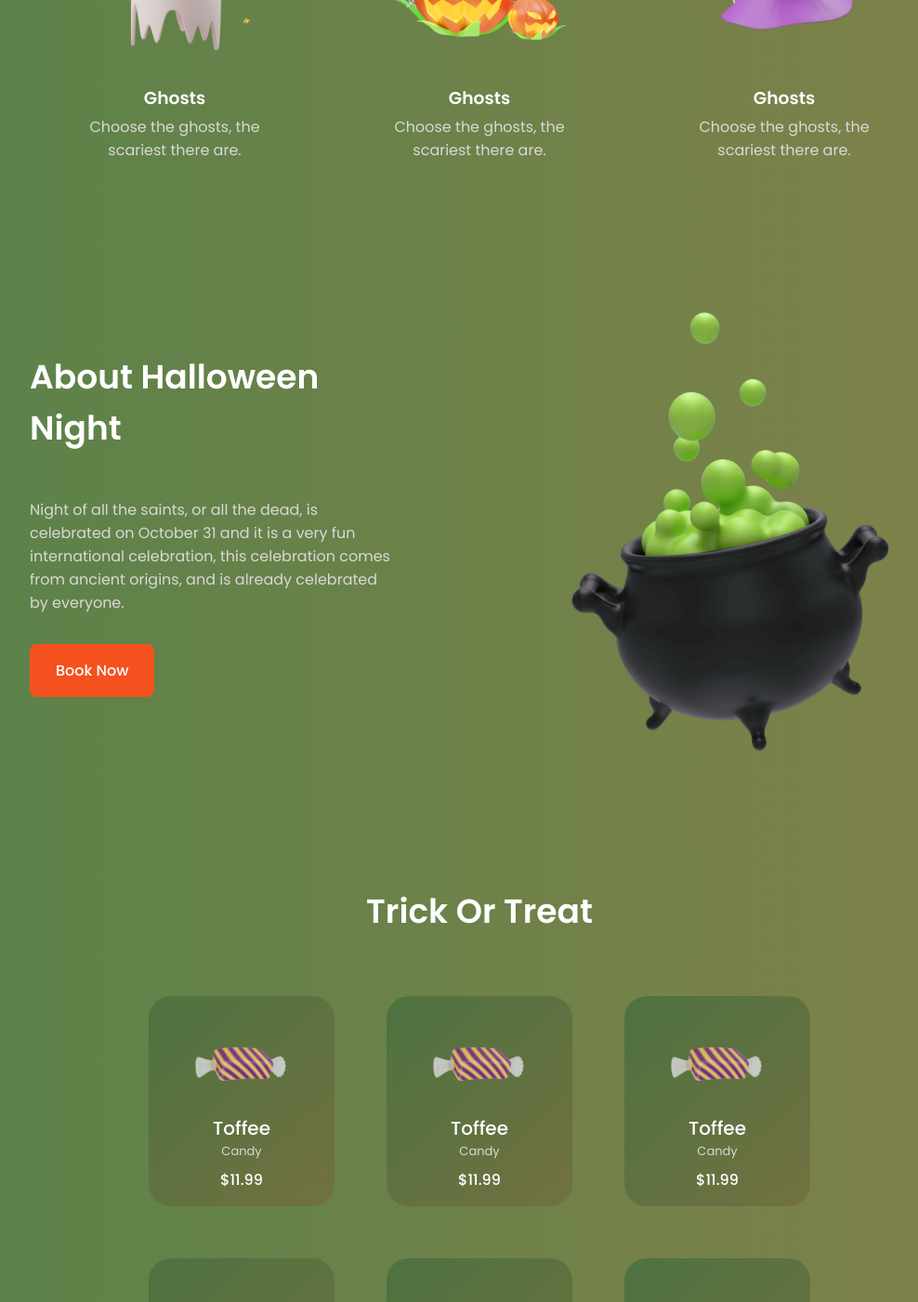
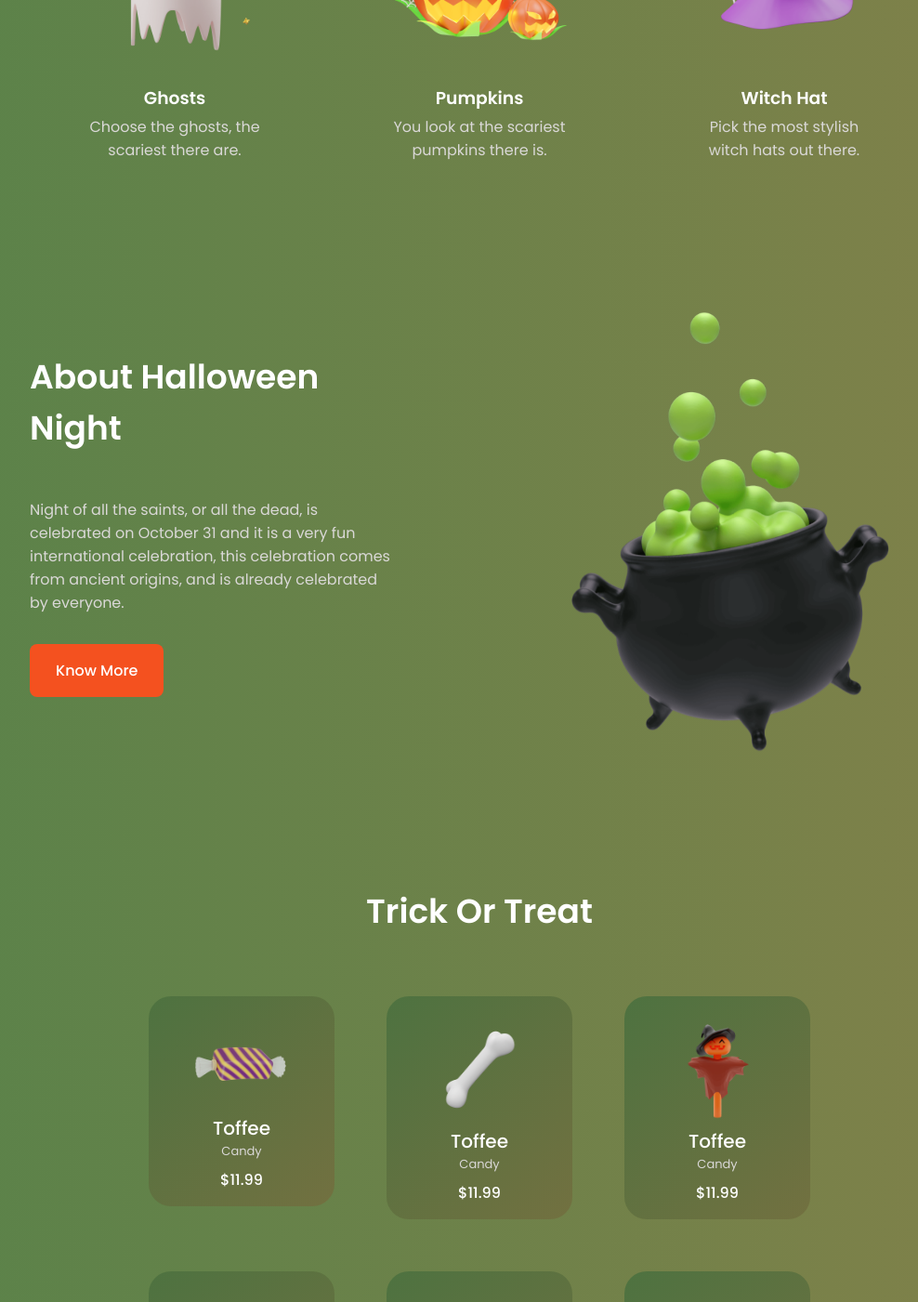
Before and after one commit to muzammilpro/Haloween-Website-in-react.js, a React (Create React App) app: page / in a window 1280 px wide. Shown: the part 1000-2401 px from the top of the page at 93% size, without its empty margins (124-1112 px from the left). Built offline with nearby package versions, Linux system fonts and the light colour scheme.

Commit message:
DO Some Changes

```diff
--- a/src/Pages/HomePage.js
+++ b/src/Pages/HomePage.js
@@ -28,9 +28,9 @@ function HomePage() {
                 <div class="category__container container grid">
 
 
-                    <Cards scr={cardImg1} />
-                    <Cards scr={cardImg2} />
-                    <Cards scr={cardImg3} />
+                    <Cards scr={cardImg1}  title="Ghosts"  description="Choose the ghosts, the scariest there are." />
+                    <Cards scr={cardImg2} title="Pumpkins"  description="You look at the scariest pumpkins there is." />
+                    <Cards scr={cardImg3} title="Witch Hat"  description="Pick the most stylish witch hats out there." />
 
 
                 </div>
--- a/src/components/AboutSection/AboutSection.js
+++ b/src/components/AboutSection/AboutSection.js
@@ -13,7 +13,7 @@ function AboutSection() {
                             very fun international celebration, this celebration comes from ancient origins, and is already
                             celebrated by everyone.
                         </p>
-                        <Button/>
+                        <Button text="Know More" />
                     </div>
 
                     <img src={image} alt="" className="about__img" />
--- a/src/components/Cards/Cards.js
+++ b/src/components/Cards/Cards.js
@@ -1,14 +1,11 @@
-
-import Cardimg from '../../images/category1-img.png'
-
 
 function Cards(props) {
     return (
 
         <div class="category__data">
             <img src={props.scr} alt="" class="category__img" />
-            <h3 class="category__title">Ghosts</h3>
-            <p class="category__description">Choose the ghosts, the scariest there are.</p>
+            <h3 class="category__title">{props.title}</h3>
+            <p class="category__description">{props.description}</p>
         </div>
 
     );
--- a/src/components/DiscountSection/DiscountSection.js
+++ b/src/components/DiscountSection/DiscountSection.js
@@ -8,7 +8,7 @@ export default function DiscountSection() {
                 <div className="discount__container container grid">
                     <div className="discount__data">
                         <h2 className="discount__title">50% Discount <br /> On New Products</h2>
-                        <Button />
+                        <Button  text="Go To New" />
                     </div>
 
                     <img src={Image} alt="" className="discount__img" />
--- a/src/components/NewsLetter/NewsLetter.js
+++ b/src/components/NewsLetter/NewsLetter.js
@@ -13,7 +13,7 @@ export default function NewsLetter() {
                     <form action="" className="newsletter__form">
                         <input type="text" placeholder="Enter your email" className="newsletter__input" />
 
-                        <Button />
+                        <Button  text="Subscription" />
                     </form>
                 </div>
             </section>
--- a/src/components/TrickOrTreatSection/TrickOrTreatSection.js
+++ b/src/components/TrickOrTreatSection/TrickOrTreatSection.js
@@ -1,4 +1,10 @@
 import TrickOrTreatSectionCard from '../TrickOrTreatSectionCard/TrickOrTreatSectionCard'
+import TrickCardImg1 from '../../images/trick-treat1-img.png'
+import TrickCardImg2 from '../../images/trick-treat2-img.png'
+import TrickCardImg3 from '../../images/trick-treat3-img.png'
+import TrickCardImg4 from '../../images/trick-treat4-img.png'
+import TrickCardImg5 from '../../images/trick-treat5-img.png'
+import TrickCardImg6 from '../../images/trick-treat6-img.png'
 
 export default function TrickOrTreatSection() {
   return (
@@ -10,12 +16,12 @@ export default function TrickOrTreatSection() {
 
                 <div class="trick__container container grid">
 
-                    <TrickOrTreatSectionCard/>
-                    <TrickOrTreatSectionCard/>
-                    <TrickOrTreatSectionCard/>
-                    <TrickOrTreatSectionCard/>
-                    <TrickOrTreatSectionCard/>
-                    <TrickOrTreatSectionCard/>
+                    <TrickOrTreatSectionCard  scr={TrickCardImg1} />
+                    <TrickOrTreatSectionCard scr={TrickCardImg2}/>
+                    <TrickOrTreatSectionCard scr={TrickCardImg3} />
+                    <TrickOrTreatSectionCard scr={TrickCardImg4} />
+                    <TrickOrTreatSectionCard scr={TrickCardImg5} />
+                    <TrickOrTreatSectionCard scr={TrickCardImg6} />
 
                 </div>
             </section>
--- a/src/components/TrickOrTreatSectionCard/TrickOrTreatSectionCard.js
+++ b/src/components/TrickOrTreatSectionCard/TrickOrTreatSectionCard.js
@@ -1,10 +1,10 @@
 import image from '../../images/trick-treat1-img.png'
 
-export default function TrickOrTreatSectionCard() {
+export default function TrickOrTreatSectionCard(props) {
   return (
     <div>
       <div className="trick__content">
-                        <img src={image} alt="" className="trick__img" />
+                        <img src={props.scr} alt="" className="trick__img" />
                         <h3 className="trick__title">Toffee</h3>
                         <span className="trick__subtitle">Candy</span>
                         <span className="trick__price">$11.99</span>
--- a/src/components/button/Button.js
+++ b/src/components/button/Button.js
@@ -1,12 +1,12 @@
 
 
-function Button (){
+function Button (props){
     return(
 
 
        <div>
 
-         <a href="#" class="button">Book Now</a>
+         <a href="#" class="button">{props.text}</a>
 
        </div>
 
--- a/src/components/header/header.js
+++ b/src/components/header/header.js
@@ -24,7 +24,7 @@ function header() {
 
                     <div className="home__buttons">
 
-                        <Button />
+                        <Button text="Book Now" />
                         <a href="#" class="button--link button--flex">Track Record <i class='bx bx-right-arrow-alt button__icon'></i></a>
 
                     </div>
```
